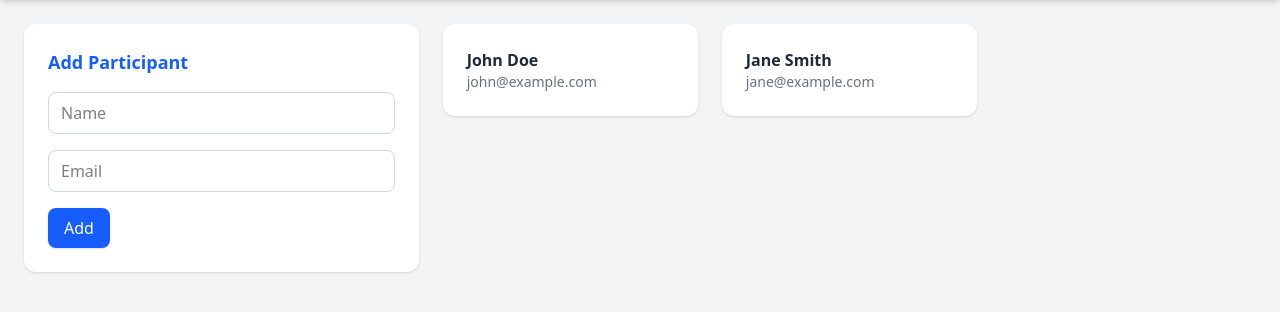
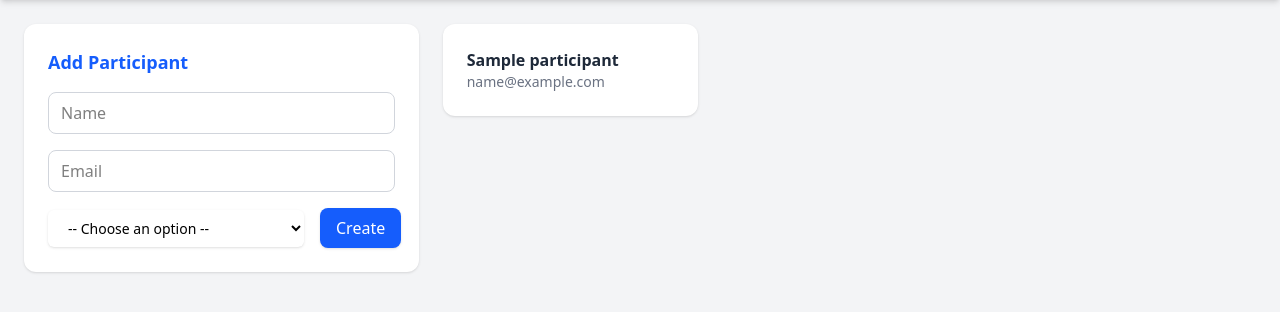
Before and after one commit to ridowan01/event-management, a Django app: template events/templates/events/participant.html in a window 1280 px wide. Shown: the part 72-384 px from the top of the page. Run offline with Django 5.2, Linux system fonts and the light colour scheme; the template is opened without the code that fills it: values that come from a table or form of the project are taken from there, others are empty; tables that the repository leaves empty hold one stand-in row (values such as "Sample post").

Commit message:
participent crud done

```diff
--- a/eventmanagement/settings.py
+++ b/eventmanagement/settings.py
@@ -103,4 +103,4 @@ USE_TZ = True
 # Static files (CSS, JavaScript, Images)
 # https://docs.djangoproject.com/en/6.0/howto/static-files/
 
-STATIC_URL = 'static/'
+STATIC_URL = '/static/'
--- a/events/forms.py
+++ b/events/forms.py
@@ -13,5 +13,5 @@ class EventMForm(forms.ModelForm):
 
 class ParticipantMForm(forms.ModelForm):
     class Meta:
-        name = Participant
-        fields = ["name", "email", "event"]
+        model = Participant
+        fields = ["name", "email", "events"]
--- a/events/templates/events/participant.html
+++ b/events/templates/events/participant.html
@@ -32,13 +32,27 @@
                 <!-- Create Participant -->
                 <div class="bg-white p-6 rounded-xl shadow hover:shadow-lg transition">
                     <h2 class="text-lg font-semibold mb-4 text-blue-600">Add Participant</h2>
-                    <form class="space-y-4">
-                        <input type="text" placeholder="Name"
+                    <form class="space-y-4" method="POST">
+                        {% csrf_token %}
+                        <input type="text" placeholder="Name" name="name"
                             class="w-full border border-gray-300 rounded-lg px-3 py-2 focus:ring-2 focus:ring-blue-500">
-                        <input type="email" placeholder="Email"
+                        <input type="email" placeholder="Email" name="email"
                             class="w-full border border-gray-300 rounded-lg px-3 py-2 focus:ring-2 focus:ring-blue-500">
-                        <button
-                            class="bg-blue-600 hover:bg-blue-700 text-white px-4 py-2 rounded-lg shadow">Add</button>
+                        <div class="grid grid-cols-4 gap-4 items-center">
+                            <div class="col-span-3">
+                                <select
+                                    name="events"
+                                    class="block w-full rounded-md border-gray-300 shadow-sm focus:border-indigo-500 focus:ring-indigo-500 sm:text-sm px-4 py-2">
+                                    <option value="">-- Choose an option --</option>
+                                    {% for event in events %}
+                                        <option value="{{event.id}}">{{event.name}}</option>
+                                    {% endfor %}
+                                </select>
+                            </div>
+                            <div>
+                                <button class="bg-blue-600 hover:bg-blue-700 text-white px-4 py-2 rounded-lg shadow">Create</button>
+                            </div>
+                        </div>
                     </form>
                 </div>
             </div>
@@ -46,25 +60,56 @@
             <!-- Participant Cards -->
             <div class="col-span-2">
                 <div class="grid grid-cols-1 sm:grid-cols-2 lg:grid-cols-3 gap-6">
-                    <div class="bg-white p-6 rounded-xl shadow hover:shadow-lg transition relative group">
-                        <h3 class="font-semibold text-gray-800">John Doe</h3>
-                        <p class="text-sm text-gray-500">john@example.com</p>
-                        <div class="absolute top-4 right-4 hidden group-hover:flex space-x-3">
-                            <button class="text-blue-500 hover:text-blue-700"><i class="fa-solid fa-pen-to-square"></i></button>
-                            <button class="text-red-500 hover:text-red-700"><i class="fa-solid fa-trash"></i></button>
+                    {% for participant in participants %}
+                        <div class="bg-white p-6 rounded-xl shadow hover:shadow-lg transition relative group">
+                            <h3 class="font-semibold text-gray-800"> {{participant.name}} </h3>
+                            <p class="text-sm text-gray-500"> {{participant.email}} </p>
+                            <div class="absolute top-4 right-4 hidden group-hover:flex space-x-3">
+                                <button  onclick="openModal({{participant.id}})" class="text-blue-500 hover:text-blue-700"><i class="fa-solid fa-pen-to-square"></i></button>
+                                <form action="{% url 'participant-delete' participant.id %}" method="POST">
+                                    {% csrf_token %}
+                                    <button class="text-red-500 hover:text-red-700"><i class="fa-solid fa-trash"></i></button>
+                                </form>
+                            </div>
                         </div>
-                    </div>
-                    <div class="bg-white p-6 rounded-xl shadow hover:shadow-lg transition relative group">
-                        <h3 class="font-semibold text-gray-800">Jane Smith</h3>
-                        <p class="text-sm text-gray-500">jane@example.com</p>
-                        <div class="absolute top-4 right-4 hidden group-hover:flex space-x-3">
-                            <button class="text-blue-500 hover:text-blue-700"><i class="fa-solid fa-pen-to-square"></i></button>
-                            <button class="text-red-500 hover:text-red-700"><i class="fa-solid fa-trash"></i></button>
+                        <div id="editbox-{{participant.id}}" class="hidden bg-white p-6 rounded-xl shadow hover:shadow-lg transition">
+                            <h2 class="text-lg font-semibold mb-4 text-blue-600">Add Participant</h2>
+                            <form class="space-y-4" method="POST" action="{% url 'participant-edit' participant.id %}">
+                                {% csrf_token %}
+                                <input type="text" placeholder="Name" name="name" value="{{participant.name}}"
+                                    class="w-full border border-gray-300 rounded-lg px-3 py-2 focus:ring-2 focus:ring-blue-500">
+                                <input type="email" placeholder="Email" name="email" value="{{participant.email}}"
+                                    class="w-full border border-gray-300 rounded-lg px-3 py-2 focus:ring-2 focus:ring-blue-500">
+                                <div class="grid grid-cols-4 gap-4 items-center">
+                                    <div class="col-span-3">
+                                        <select
+                                            name="events"
+                                            class="block w-full rounded-md border-gray-300 shadow-sm focus:border-indigo-500 focus:ring-indigo-500 sm:text-sm px-4 py-2">
+                                            <option value="">-- Choose an option --</option>
+                                            {% for event in events %}
+                                                <option value="{{event.id}}">{{event.name}}</option>
+                                            {% endfor %}
+                                        </select>
+                                    </div>
+                                    <div>
+                                        <button class="bg-blue-600 hover:bg-blue-700 text-white px-4 py-2 rounded-lg shadow">Edit</button>
+                                    </div>
+                                </div>
+                            </form>
                         </div>
-                    </div>
+                    {% endfor %}
                 </div>
             </div>
         </div>
     </div>
+
+    <script>
+        function openModal(id) {
+            const box = document.getElementById("editbox-" + id);
+            if (box) {
+                box.classList.toggle("hidden");
+            }
+        }
+    </script>
 </body>
 </html>
--- a/events/urls.py
+++ b/events/urls.py
@@ -14,5 +14,7 @@ urlpatterns = [
     path("category/delete/<int:id>/", views.categoryDelete, name="category-delete"),
 
     # participants section
-    path("participants/", views.participants),
+    path("participant/create/", views.participantCreate, name="participant-create"),
+    path("participant/edit/<int:id>/", views.participantEdit, name="participant-edit"),
+    path("participant/delete/<int:id>/", views.participantDelete, name="participant-delete")
 ]
```
Also changed, not shown: events/templates/events/event.html (+10 -1 lines), events/views.py (+37 -4 lines), events/static/events/images/event.png (renamed from eventmanagement/static/events/images/event.png).
